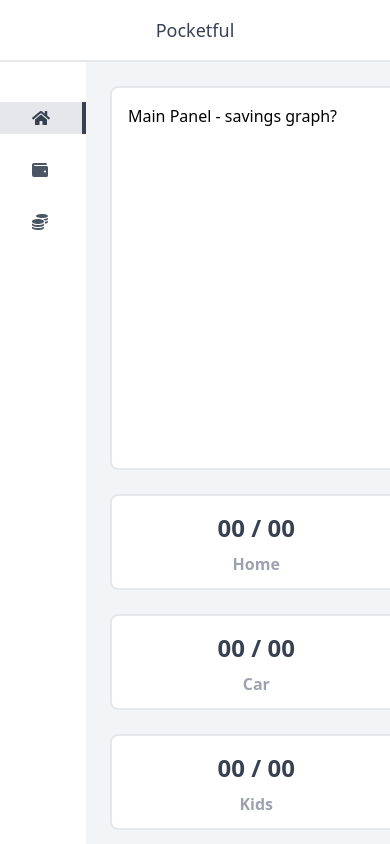
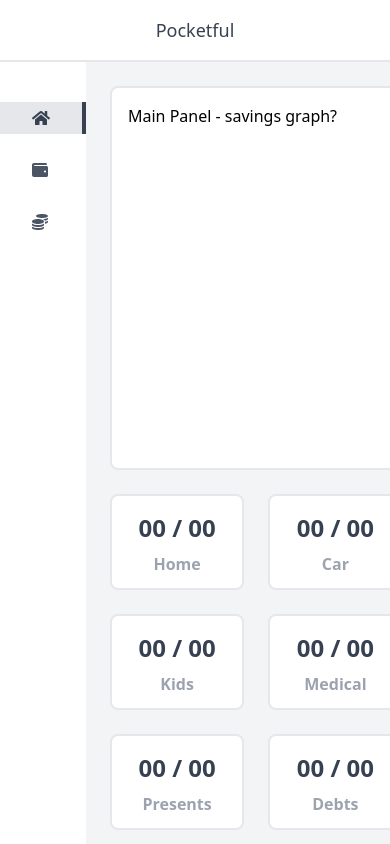
Before and after one commit to amy-justice/react-dashboard, a React (Create React App) app: page / in a window 390 px wide. Shown: the top 844 px of the page. Built offline with nearby package versions, Linux system fonts and the light colour scheme.

Commit message:
Two columns on small screens

```diff
--- a/src/App.js
+++ b/src/App.js
@@ -17,7 +17,7 @@ function App() {
   return (
     <div class="container bg-white max-w-full">
       <HeaderBar />
-      <div class="container flex flex-row bg-gray-100 h-screen">
+      <div class="container flex flex-row bg-gray-100 h-full max-h-full">
         <Sidebar />
         <div class="grid-cols-1 w-9/12 gap-2">
           <MainPanel />
--- a/src/Pockets.js
+++ b/src/Pockets.js
@@ -3,7 +3,7 @@ import PocketPanel from './PocketPanel'
 
 function Pockets( {pockets} ) {
     return (
-        <div class="container grid lg:grid-cols-3 md:grid-cols-2 m-6 gap-6">
+        <div class="container grid lg:grid-cols-3 grid-cols-2 m-6 gap-6">
             {pockets.map(({ label, name, ...rest }) => (
                 <PocketPanel label={label} />
             ))}
```
